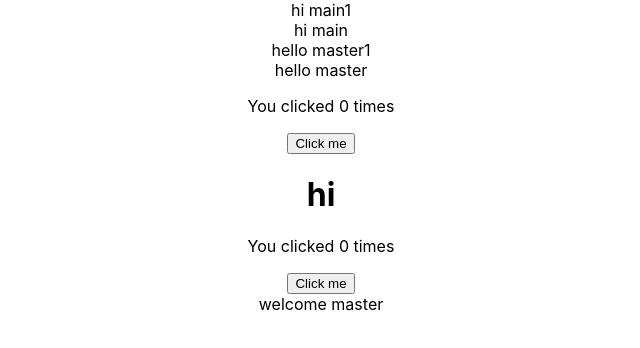
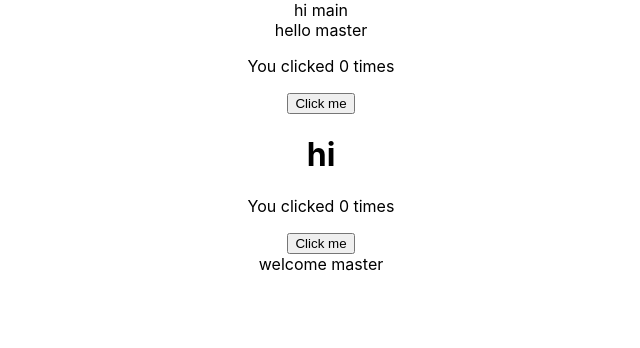
Before and after one commit to Mohamed-HAZAMI/testme, a React (Create React App) app: page / in a window 1280 px wide. Shown: the top 348 px of the page, without its empty margins (319-959 px from the left). Built offline with nearby package versions, Linux system fonts and the light colour scheme.

Commit message:
add test

```diff
--- a/src/App.js
+++ b/src/App.js
@@ -5,9 +5,7 @@
 function App() {
   return (
     <div className="App">
-      <div>hi main1</div>
       <div>hi main</div>
-      <div>hello master1</div>
        <div>hello master</div>
        <MyComponent/>
        <MyComponent1/>
```
